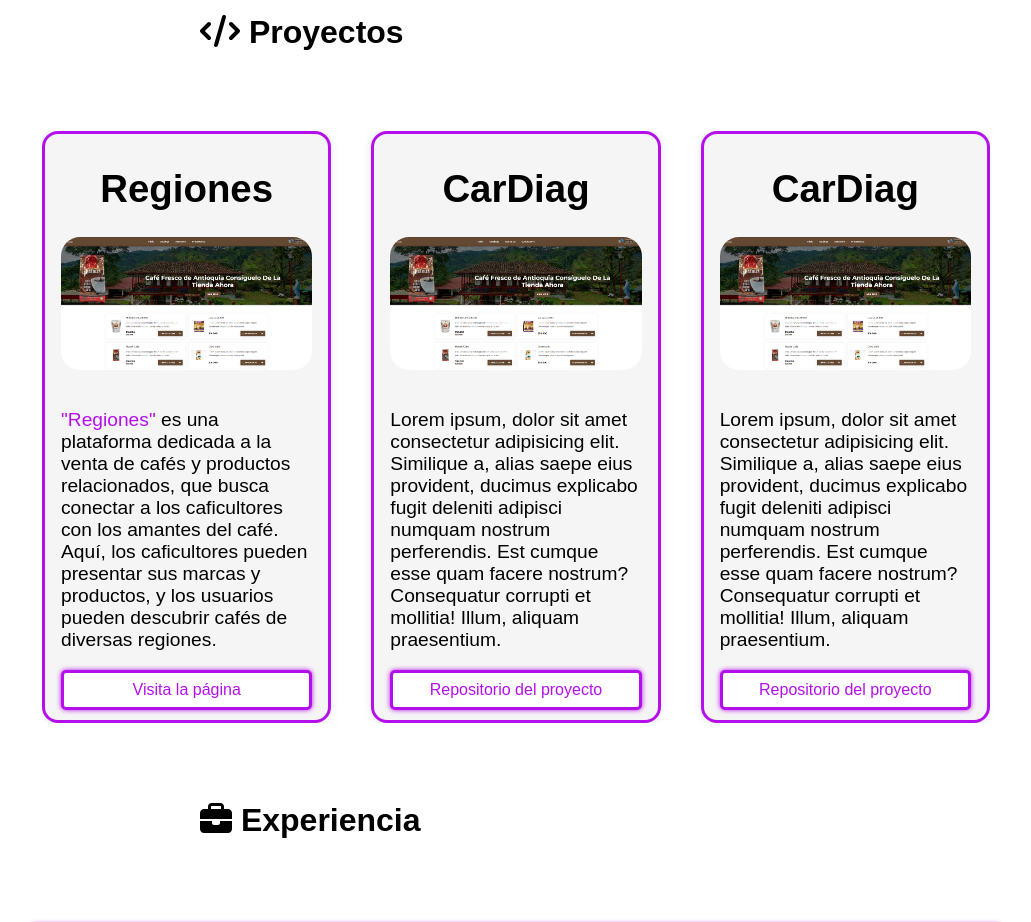
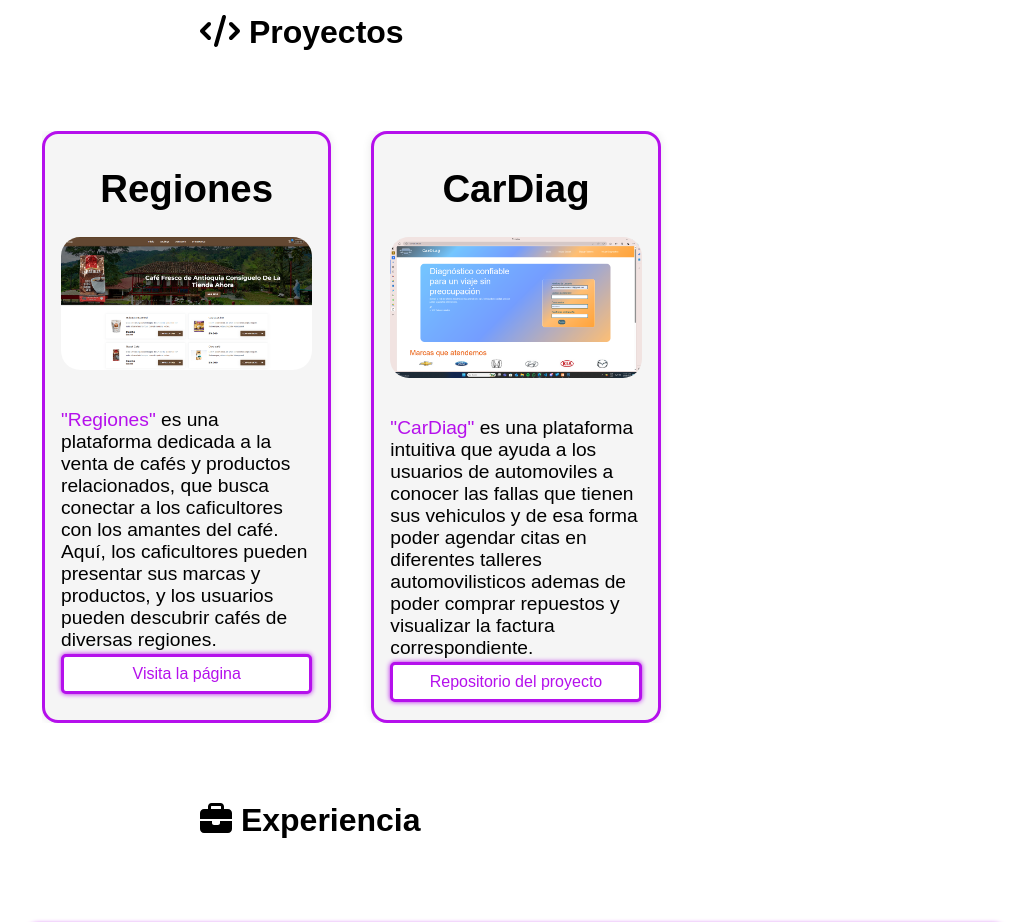
Before and after one commit to JuanDa900/Portfolio, a React (Vite) app: page / in a window 1280 px wide. Shown: the part 1160-2082 px from the top of the page, without its empty margins (124-1155 px from the left). Built offline with nearby package versions, Linux system fonts and the light colour scheme.

Commit message:
Active links

```diff
--- a/src/App.css
+++ b/src/App.css
@@ -249,6 +249,7 @@ html {
   border-radius: 5px;
   transition: 0.5s;
   box-shadow: 0 0 5px #B510EC;
+  margin-top: -1em;
 }
 
 .btn-link:hover {
@@ -264,7 +265,7 @@ html {
 }
 
 .card:hover {
-  box-shadow: 0 4px 15px rgba(0, 0, 0, 0.2); /* Sombra al hacer hover */
+  box-shadow: 0 4px 15px rgba(0, 0, 0, 0.2);
 }
 
 .info_card {
--- a/src/components/home/home.jsx
+++ b/src/components/home/home.jsx
@@ -32,13 +32,12 @@ const Home = () => {
             </a>
           </li>
           <li>
-            <a href="https://www.linkedin.com/in/juan-david-arevalo-ramirez-061349266/">
+            <a href="https://www.linkedin.com/in/juan-david-ar%C3%A9valo-ram%C3%ADrez-061349266/">
               <FontAwesomeIcon icon={faLinkedin} /> LinkedIn
             </a>
           </li>
           <li>
-            <a href="#">
-              {" "}
+            <a href="https://drive.google.com/file/d/13rMhjEGcVg9swtRV-MF4V1Ub92j1tbOT/view?usp=sharing">
               <FontAwesomeIcon icon={faFileAlt} /> Ver CV
             </a>
           </li>
--- a/src/components/home/projects.jsx
+++ b/src/components/home/projects.jsx
@@ -40,7 +40,10 @@ const Projects = () => {
               </p>
             </div>
             <div>
-              <a href="URL_DE_TU_PAGINA" className="btn-link">
+              <a
+                href="https://regiones-front.vercel.app/home"
+                className="btn-link"
+              >
                 Visita la página
               </a>
             </div>
@@ -50,37 +53,20 @@ const Projects = () => {
           <div className="card">
             <div className="info_card">
               <h1>CarDiag</h1>
-              <img src={img.Regiones} alt="" className="Card_img" />
+              <img src={img.Cardiag} alt="" className="Card_img" />
               <p>
-                Lorem ipsum, dolor sit amet consectetur adipisicing elit.
-                Similique a, alias saepe eius provident, ducimus explicabo fugit
-                deleniti adipisci numquam nostrum perferendis. Est cumque esse
-                quam facere nostrum? Consequatur corrupti et mollitia! Illum,
-                aliquam praesentium.
+                <span className="highlight">"CarDiag"</span> es una plataforma
+                intuitiva que ayuda a los usuarios de automoviles a conocer las
+                fallas que tienen sus vehiculos y de esa forma poder agendar
+                citas en diferentes talleres automovilisticos ademas de poder
+                comprar repuestos y visualizar la factura correspondiente.
               </p>
             </div>
             <div>
-              <a href="URL_DE_TU_PAGINA" className="btn-link">
-                Repositorio del proyecto
-              </a>
-            </div>
-          </div>
-        </SwiperSlide>
-        <SwiperSlide>
-          <div className="card">
-            <div className="info_card">
-              <h1>CarDiag</h1>
-              <img src={img.Regiones} alt="" className="Card_img" />
-              <p>
-                Lorem ipsum, dolor sit amet consectetur adipisicing elit.
-                Similique a, alias saepe eius provident, ducimus explicabo fugit
-                deleniti adipisci numquam nostrum perferendis. Est cumque esse
-                quam facere nostrum? Consequatur corrupti et mollitia! Illum,
-                aliquam praesentium.
-              </p>
-            </div>
-            <div>
-              <a href="URL_DE_TU_PAGINA" className="btn-link">
+              <a
+                href="https://github.com/JuanDa900/CarDiag"
+                className="btn-link"
+              >
                 Repositorio del proyecto
               </a>
             </div>
--- a/src/components/img/img.jsx
+++ b/src/components/img/img.jsx
@@ -1,10 +1,12 @@
 import github from '../img/icons/github.jpg'
 import Regiones from '../img/icons/Regiones.png'
 import Logo from '../img/icons/logo.png'
+import Cardiag from '../img/icons/Cardiag.png'
 
 
 export const img = {
     github,
     Regiones,
     Logo,
+    Cardiag,
 }
```
Also changed, not shown: src/components/img/icons/Cardiag.png (added).
